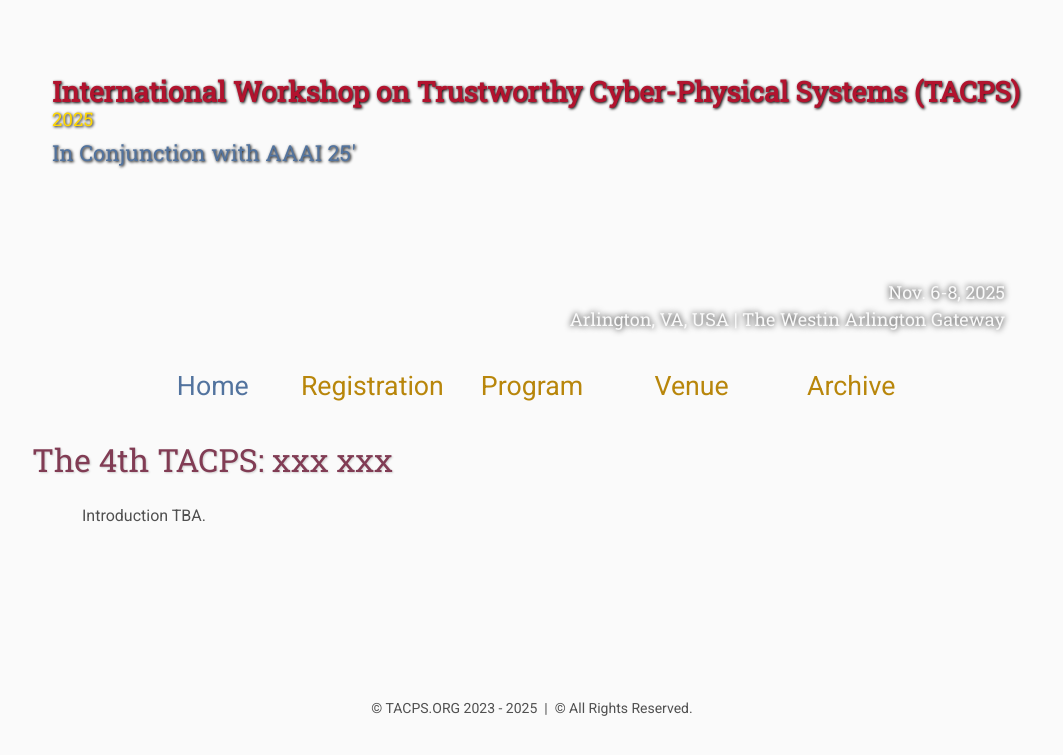
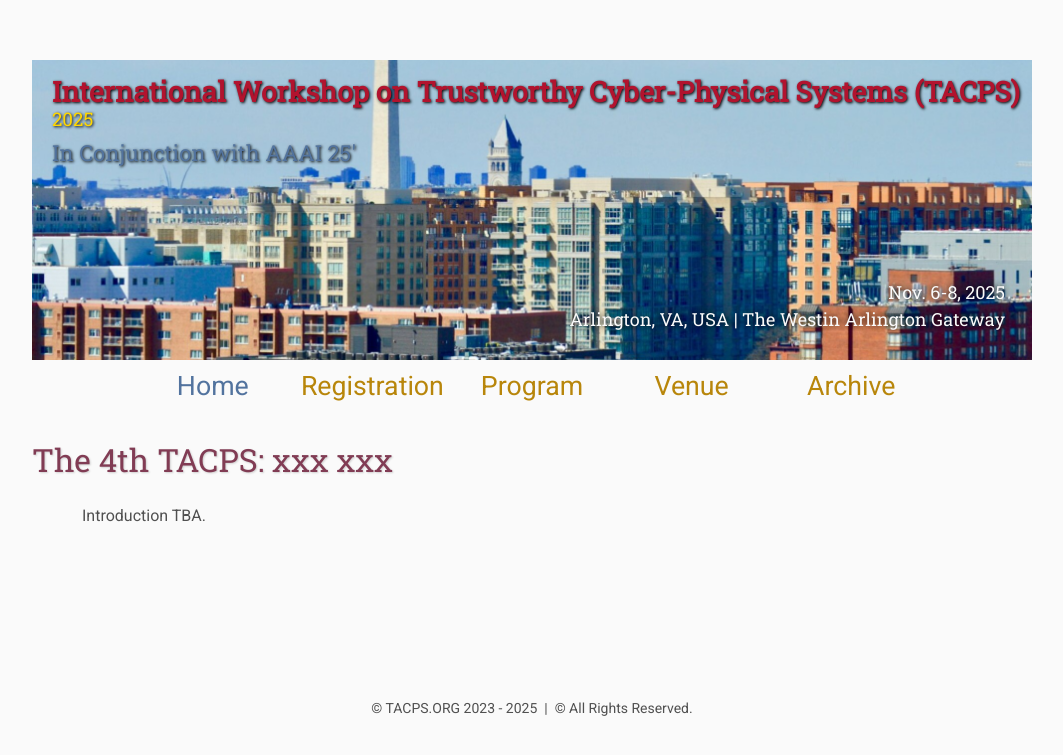
Before and after one commit to ITSEG-MQ/tacps, a Jekyll site: the page built from index.html, in a window 1280 px wide. Shown: the top 755 px of the page, without its empty margins (108-1171 px from the left). Built offline with Jekyll 4.4.1, drawn with Linux system fonts in a browser that asks for light colours.

Commit message:
Update main.css

```diff
--- a/assets/main.css
+++ b/assets/main.css
@@ -81,7 +81,8 @@
     position: relative;
     width: 100%;
     height: 300px; /* 控制 Banner 高度，可调 */
-    background-image: url('{{ site.baseurl }}/assets/Cover_img.jpg');
+    background-image: url('Cover_img.jpg');
+/*     background-image: url('{{ site.baseurl }}/assets/Cover_img.jpg'); */
     background-size: cover;
     background-position: center;
     font-family:'Roboto Slab',serif;
```
